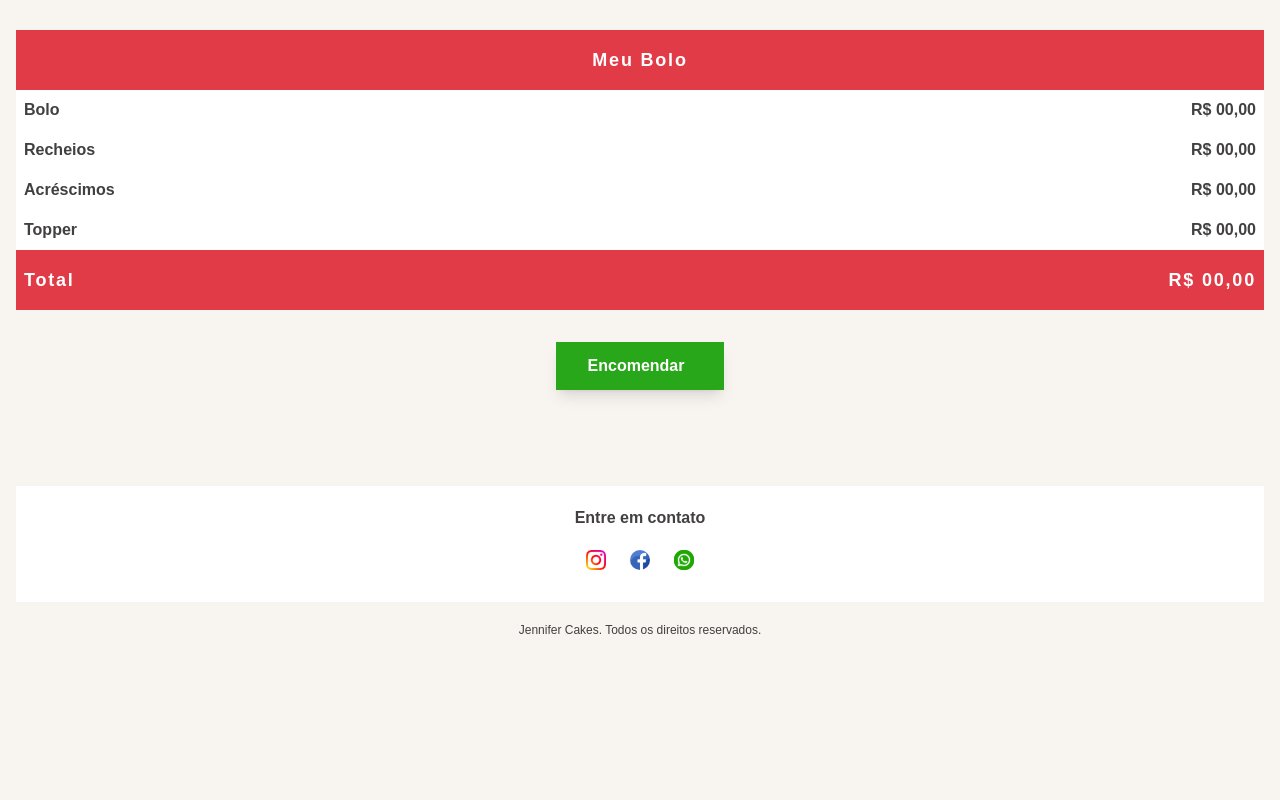
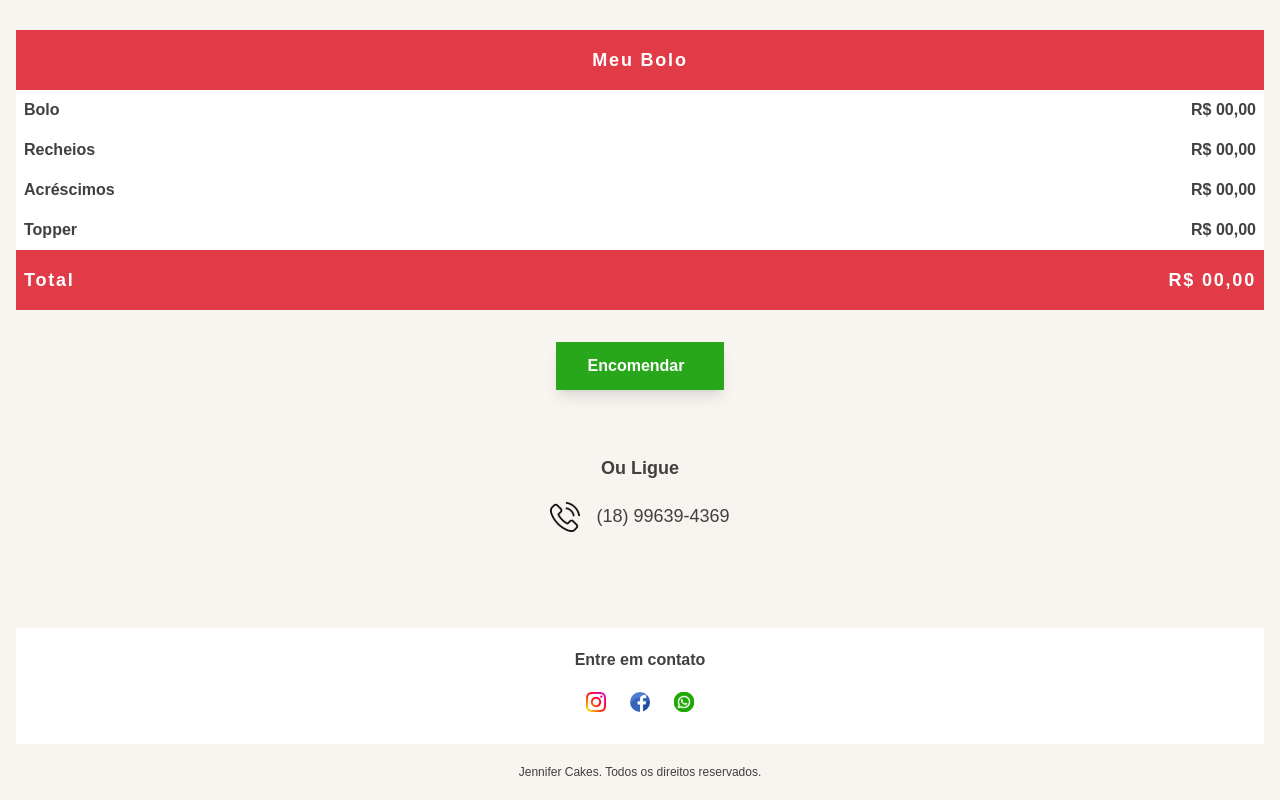
Before and after one commit to edukaki/JenifferCakes, a Next.js app: page /cardapio in a window 1280 px wide. Shown: the part 1912-2712 px from the top of the page. Before the commit the page ends 2570 px from the top, so only its background shows below. Built offline with nearby package versions, Linux system fonts and the light colour scheme.

Commit message:
feat(cardapio): add contact section

```diff
--- a/src/app/cardapio/page.jsx
+++ b/src/app/cardapio/page.jsx
@@ -1,5 +1,6 @@
 import FOrder from '@/components/Form/FOrder';
-
+import Image from 'next/image';
+import phoneICon from '@/assets/images/icons/phone-icon.svg';
 export default function cardapio() {
   return (
     <>
@@ -10,6 +11,17 @@ export default function cardapio() {
       </header>
       <main>
         <FOrder />
+        <section className="flex flex-col -mt-8 gap-5 text-center text-lg">
+          <span className="font-bold">Ou Ligue</span>
+          <span>
+            <Image
+              className="inline-block mr-4"
+              src={phoneICon}
+              alt="phone icon"
+            />
+            (18) 99639-4369
+          </span>
+        </section>
       </main>
     </>
   );
```
